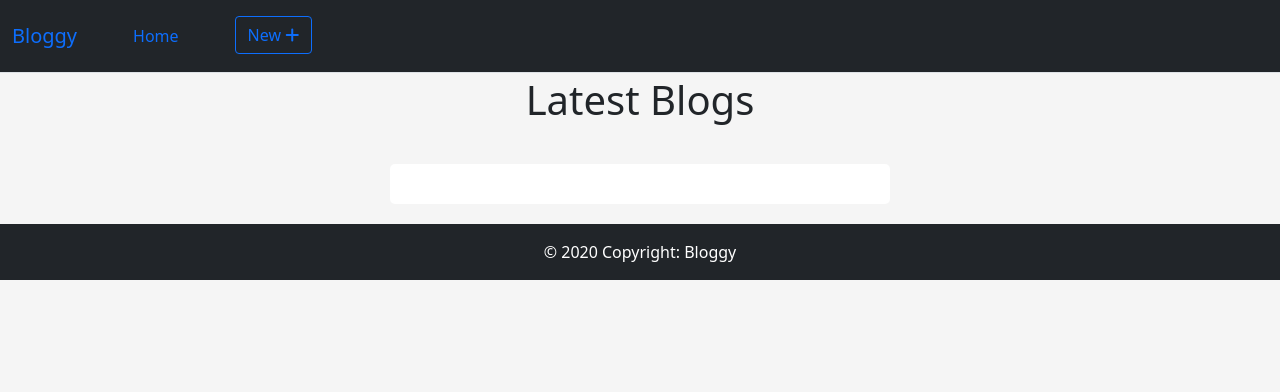
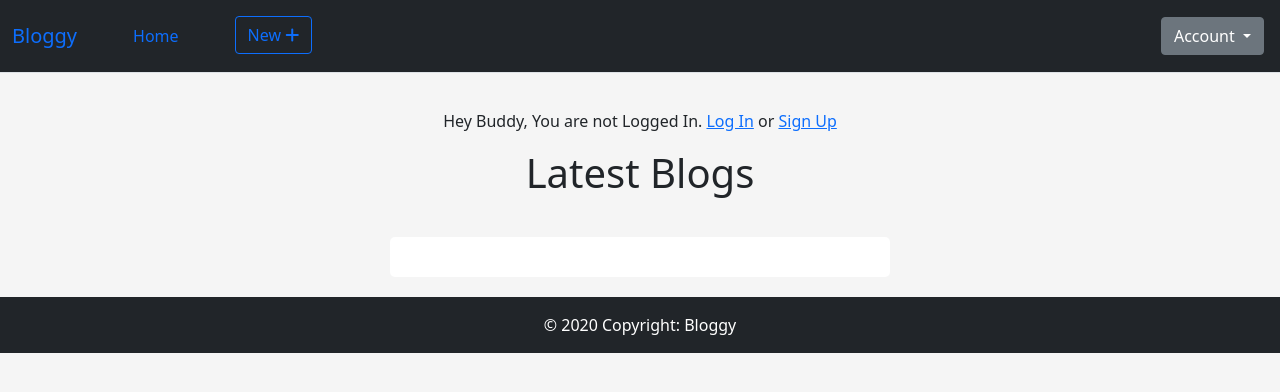
Before and after one commit to arunkumar02042002/blog_app_django, a Django app: page / in a window 1280 px wide. Shown: the top 392 px of the page. Run offline with Django 5.2, Linux system fonts and the light colour scheme; data that the repository does not hold is empty; some libraries are stand-ins or nearby versions.

Commit message:
Added login, signup, logout links

```diff
--- a/common/templates/common/base.html
+++ b/common/templates/common/base.html
@@ -26,7 +26,7 @@
 </head>
 
 <body>
-    <nav class="navbar bg-dark border-bottom border-body fixed-top navbar-expand-lg" data-bs-theme="dark">
+    <nav class="navbar bg-dark border-bottom border-body navbar-expand-lg" data-bs-theme="dark">
         <div class="container-fluid my-2">
             <a class="navbar-brand mr-5" href="{% url 'home' %}">Bloggy</a>
 
@@ -43,6 +43,30 @@
                         <a class="btn btn-outline-primary" aria-current="page" href="{% url 'blog_new' %}">New <i class="fa-solid fa-plus"></i></a>
                     </li>
                 </ul>
+            </div>
+        </div>
+        <div class="dropdown mr-3">
+            <button class="btn btn-secondary dropdown-toggle dropdownMenuButton" type="button"
+                id="dropdownMenuButton1" data-toggle="dropdown" aria-expanded="false">
+                Account
+            </button>
+            <ul class="dropdown-menu dropdown-menu-left dropdown-menu-lg-right"
+                aria-labelledby="dropdownMenuButton">
+
+                {% if user.is_authenticated %}
+                <li>
+                    <form action="accounts/logout/" method="POST" class="dropdown-item"> {% csrf_token %}
+                        <input type="submit" value="Logout now" style="text-decoration: none;"/>
+                    </form>
+                </li>
+
+                {% else %}
+                <li><a class="dropdown-item btn btn-outline-secondary" href="{% url 'login' %}">Login</a></li>
+                <li><a class="dropdown-item btn btn-outline-secondary" href="{% url 'signup' %}">Singup</a></li>
+
+                {% endif %}
+
+            </ul>
         </div>
     </nav>
 
```
